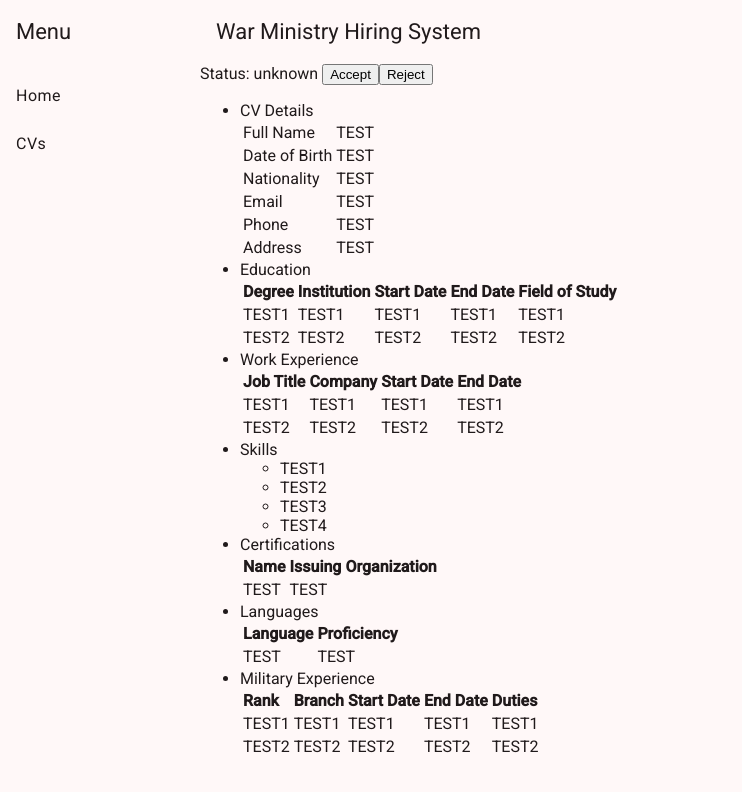
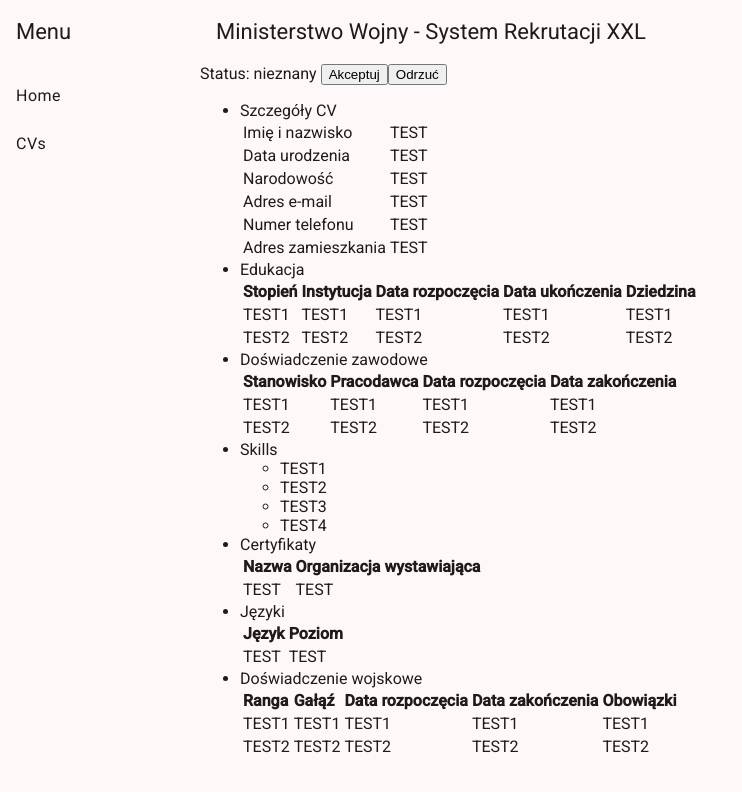
Before and after one commit to lexuv2/DC25-War-Ministry, an Angular app in the folder frontend/war-ministry-frontend/: page /cv/1 in a window 1280 px wide. Shown: the top 792 px of the page, without its empty margins (0-742 px from the left). Built offline with nearby package versions, Linux system fonts and the light colour scheme.

Commit message:
[FRONTEND] Translate back

```diff
--- a/frontend/war-ministry-frontend/src/app/cv-details/cv-details.component.html
+++ b/frontend/war-ministry-frontend/src/app/cv-details/cv-details.component.html
@@ -1,46 +1,46 @@
-Status: unknown
-<button matButton="elevated">Accept</button>
-<button matButton="elevated">Reject</button>
+Status: nieznany
+<button matButton="elevated">Akceptuj</button>
+<button matButton="elevated">Odrzuć</button>
 
 <ul>
-    <li>CV Details
+    <li>Szczegóły CV
         <table>
             <tr>
-                <td>Full Name</td>
+                <td>Imię i nazwisko</td>
                 <td>TEST</td>
             </tr>
             <tr>
-                <td>Date of Birth</td>
+                <td>Data urodzenia</td>
                 <td>TEST</td>
             </tr>
             <tr>
-                <td>Nationality</td>
+                <td>Narodowość</td>
                 <td>TEST</td>
             </tr>
             <tr>
-                <td>Email</td>
+                <td>Adres e-mail</td>
                 <td>TEST</td>
             </tr>
             <tr>
-                <td>Phone</td>
+                <td>Numer telefonu</td>
                 <td>TEST</td>
             </tr>
             <tr>
-                <td>Address</td>
+                <td>Adres zamieszkania</td>
                 <td>TEST</td>
             </tr>
         </table>
     </li>
 
-    <li>Education
+    <li>Edukacja
         <table>
             <thead>
                 <tr>
-                    <th>Degree</th>
-                    <th>Institution</th>
-                    <th>Start Date</th>
-                    <th>End Date</th>
-                    <th>Field of Study</th>
+                    <th>Stopień</th>
+                    <th>Instytucja</th>
+                    <th>Data rozpoczęcia</th>
+                    <th>Data ukończenia</th>
+                    <th>Dziedzina</th>
                 </tr>
             </thead>
             <tbody>
@@ -62,14 +62,14 @@ Status: unknown
         </table>
     </li>
 
-    <li>Work Experience
+    <li>Doświadczenie zawodowe
         <table>
             <thead>
                 <tr>
-                    <th>Job Title</th>
-                    <th>Company</th>
-                    <th>Start Date</th>
-                    <th>End Date</th>
+                    <th>Stanowisko</th>
+                    <th>Pracodawca</th>
+                    <th>Data rozpoczęcia</th>
+                    <th>Data zakończenia</th>
                 </tr>
             </thead>
             <tbody>
@@ -98,12 +98,12 @@ Status: unknown
         </ul>
     </li>
 
-    <li>Certifications
+    <li>Certyfikaty
         <table>
             <thead>
                 <tr>
-                    <th>Name</th>
-                    <th>Issuing Organization</th>
+                    <th>Nazwa</th>
+                    <th>Organizacja wystawiająca</th>
                 </tr>
             </thead>
             <tbody>
@@ -115,12 +115,12 @@ Status: unknown
         </table>
     </li>
 
-    <li>Languages
+    <li>Języki
         <table>
             <thead>
                 <tr>
-                    <th>Language</th>
-                    <th>Proficiency</th>
+                    <th>Język</th>
+                    <th>Poziom</th>
                 </tr>
             </thead>
             <tbody>
@@ -132,15 +132,15 @@ Status: unknown
         </table>
     </li>
 
-    <li>Military Experience
+    <li>Doświadczenie wojskowe
         <table>
             <thead>
                 <tr>
-                    <th>Rank</th>
-                    <th>Branch</th>
-                    <th>Start Date</th>
-                    <th>End Date</th>
-                    <th>Duties</th>
+                    <th>Ranga</th>
+                    <th>Gałąź</th>
+                    <th>Data rozpoczęcia</th>
+                    <th>Data zakończenia</th>
+                    <th>Obowiązki</th>
                 </tr>
             </thead>
             <tbody>
--- a/frontend/war-ministry-frontend/src/app/cv-table/cv-table-datasource.ts
+++ b/frontend/war-ministry-frontend/src/app/cv-table/cv-table-datasource.ts
@@ -50,7 +50,7 @@ export class CvTableDataSource extends DataSource<CvTableItem> {
           return items;
         }),
         catchError(() => {
-          this.error$.next('Data loading error, try again later.');
+          this.error$.next('Błąd pobierania danych, spróbuj ponownie później.');
           this.data = [];
           return of([]);
         })
--- a/frontend/war-ministry-frontend/src/app/hr-dashboard/hr-dashboard.component.html
+++ b/frontend/war-ministry-frontend/src/app/hr-dashboard/hr-dashboard.component.html
@@ -1,5 +1,5 @@
 <div class="grid-container">
-  <h1 class="mat-h1">Hello, Hiring Manager</h1>
+  <h1 class="mat-h1">Dzień dobry!</h1>
   <mat-grid-list cols="2" rowHeight="350px">
     @for (card of cards | async; track card) {
       <mat-grid-tile [colspan]="card.cols" [rowspan]="card.rows">
--- a/frontend/war-ministry-frontend/src/app/hr-dashboard/hr-dashboard.component.ts
+++ b/frontend/war-ministry-frontend/src/app/hr-dashboard/hr-dashboard.component.ts
@@ -29,18 +29,18 @@ export class HrDashboardComponent {
     map(({ matches }) => {
       if (matches) {
         return [
-          { title: 'Card 1', cols: 1, rows: 1 },
-          { title: 'Card 2', cols: 1, rows: 1 },
-          { title: 'Card 3', cols: 1, rows: 1 },
-          { title: 'Card 4', cols: 1, rows: 1 }
+          { title: 'Sekcja 1', cols: 1, rows: 1 },
+          { title: 'Sekcja 2', cols: 1, rows: 1 },
+          { title: 'Sekcja 3', cols: 1, rows: 1 },
+          { title: 'Sekcja 4', cols: 1, rows: 1 }
         ];
       }
 
       return [
-        { title: 'Card 1', cols: 2, rows: 1 },
-        { title: 'Card 2', cols: 1, rows: 1 },
-        { title: 'Card 3', cols: 1, rows: 2 },
-        { title: 'Card 4', cols: 1, rows: 1 }
+        { title: 'Sekcja 1', cols: 2, rows: 1 },
+        { title: 'Sekcja 2', cols: 1, rows: 1 },
+        { title: 'Sekcja 3', cols: 1, rows: 2 },
+        { title: 'Sekcja 4', cols: 1, rows: 1 }
       ];
     })
   );
--- a/frontend/war-ministry-frontend/src/app/navbar/navbar.component.html
+++ b/frontend/war-ministry-frontend/src/app/navbar/navbar.component.html
@@ -20,7 +20,7 @@
           <mat-icon aria-label="Side nav toggle icon">menu</mat-icon>
         </button>
       }
-      <span>War Ministry Hiring System</span>
+      <span>Ministerstwo Wojny - System Rekrutacji XXL</span>
     </mat-toolbar>
       <router-outlet />
   </mat-sidenav-content>
```
